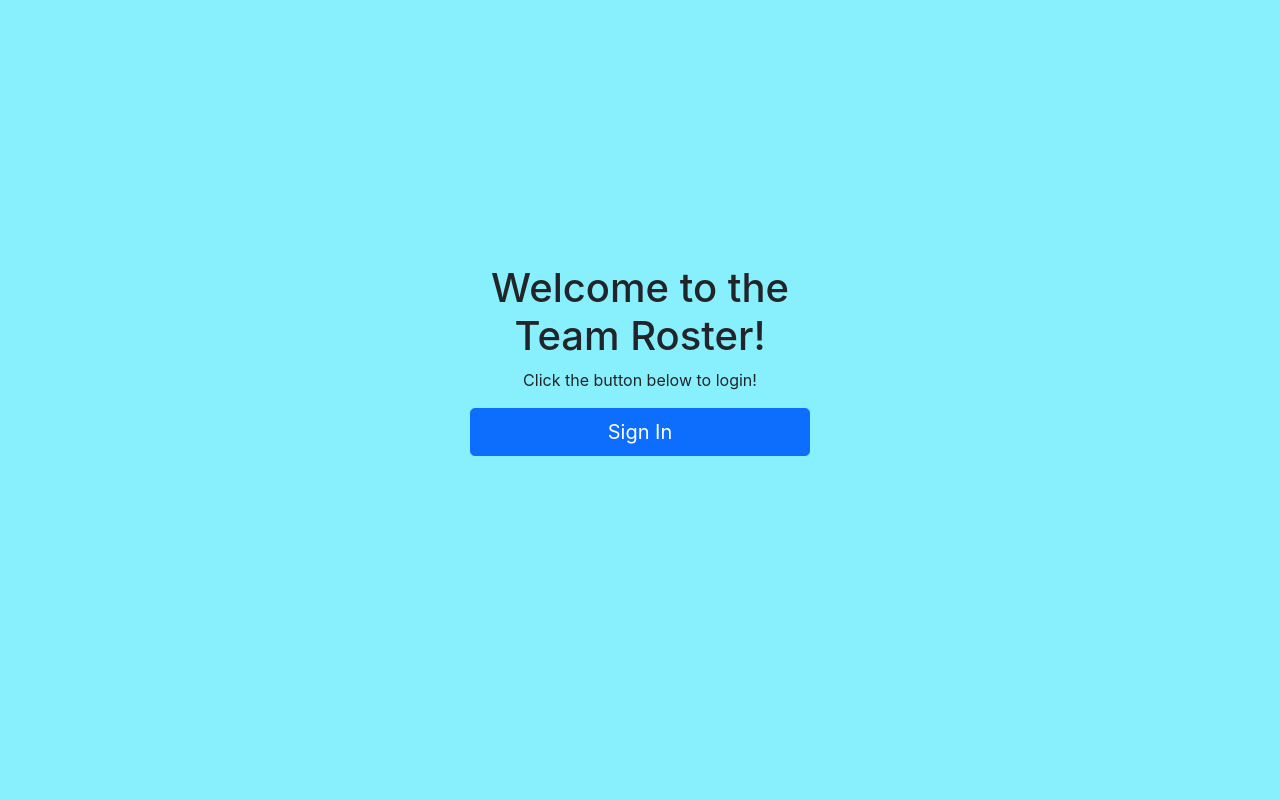
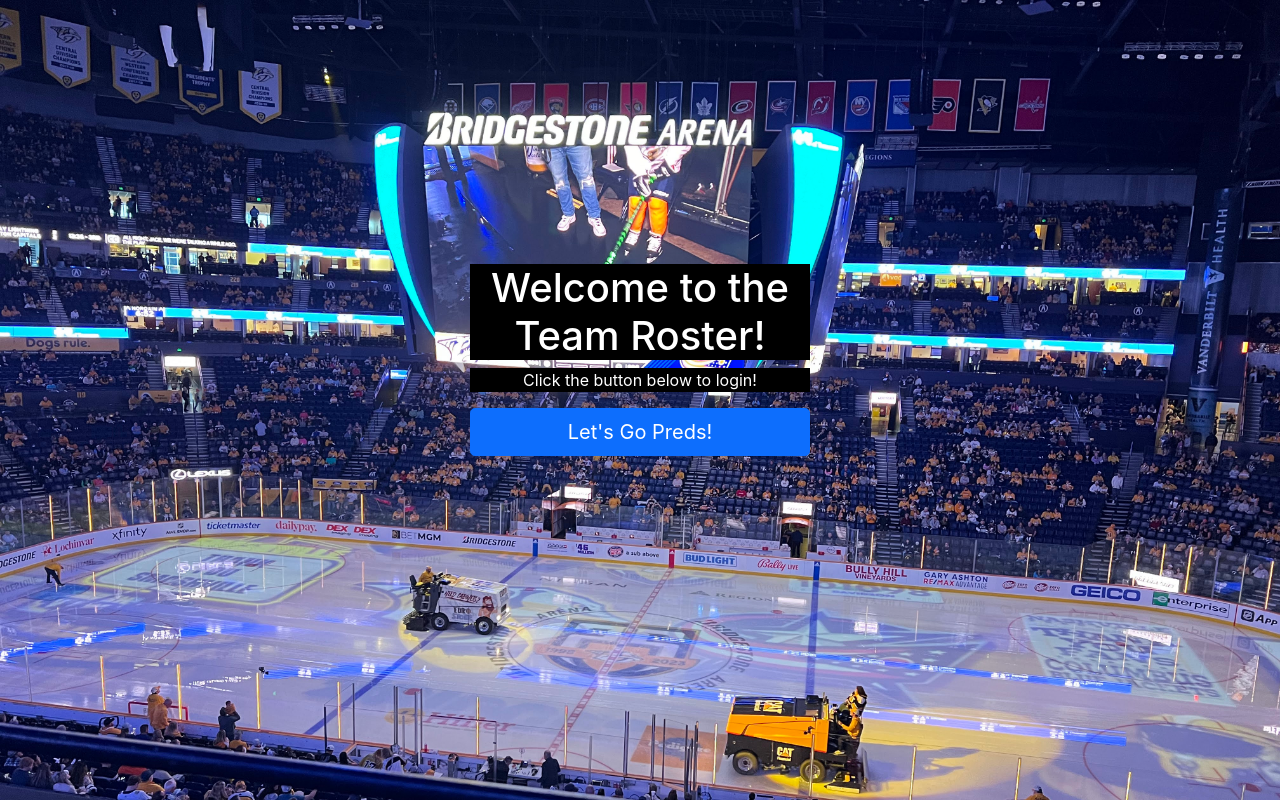
Before and after one commit to taylorseager/INDIVIDUAL-ASSIGNMENT-Team-Roster, a Next.js app: page / in a window 1280 px wide. Built offline with nearby package versions, Linux system fonts and the light colour scheme; no server answers.

Commit message:
styling updates made for text, buttons, navBar

```diff
--- a/components/NavBar.js
+++ b/components/NavBar.js
@@ -18,13 +18,10 @@ export default function NavBar() {
           <Nav className="me-auto">
             {/* CLOSE NAVBAR ON LINK SELECTION: https://stackoverflow.com/questions/72813635/collapse-on-select-react-bootstrap-navbar-with-nextjs-not-working */}
             <Link passHref href="/players">
-              <Nav.Link>Home</Nav.Link>
+              <Nav.Link>Players</Nav.Link>
             </Link>
             <Link passHref href="/players/newPlayer">
               <Nav.Link>Create Players</Nav.Link>
-            </Link>
-            <Link passHref href="/teams/teams">
-              <Nav.Link>Teams</Nav.Link>
             </Link>
             <Button variant="danger" onClick={signOut}>Sign Out</Button>
           </Nav>
--- a/components/Signin.js
+++ b/components/Signin.js
@@ -13,10 +13,10 @@ function Signin() {
         margin: '0 auto',
       }}
     >
-      <h1>Welcome to the Team Roster!</h1>
-      <p>Click the button below to login!</p>
+      <h1 style={{ background: 'black', color: 'white' }}>Welcome to the Team Roster!</h1>
+      <p style={{ background: 'black', color: 'white' }}>Click the button below to login!</p>
       <Button type="button" size="lg" className="copy-btn" onClick={signIn}>
-        Sign In
+        Let&#39;s Go Preds!
       </Button>
     </div>
   );
--- a/pages/[firebaseKey].js
+++ b/pages/[firebaseKey].js
@@ -36,12 +36,12 @@ function ViewPlayer() {
   };
 
   return (
-    <><h1>All Members</h1>
-      <h3>Search All Members:</h3>
+    <><h1 style={{ color: 'white' }}>All Players</h1>
+      <h3 style={{ color: 'white' }}>Search All Players:</h3>
       <div>
         <SearchBar handleSearch={handleSearch} />
       </div>
-      <div className="d-flex flex-wrap">
+      <div id="playerCard" className="d-flex flex-wrap">
         {filteredPlayers.map((player) => (
           <PlayerCard playerObj={player} key={player.firebaseKey} onUpdate={getAllPlayers} />
         ))}
--- a/pages/index.js
+++ b/pages/index.js
@@ -20,9 +20,9 @@ function Home() {
 
   return (
     <div className="text-center my-4">
-      <h1>Welcome {user.displayName.toUpperCase()}!</h1>
+      <h1 style={{ background: 'black', color: 'white' }}>Welcome {user.displayName.toUpperCase()}!</h1>
       <Link href="/players/newPlayer" passHref>
-        <Button>Add A Player</Button>
+        <Button variant="warning">Add A Player</Button>
       </Link>
     </div>
   );
--- a/styles/globals.css
+++ b/styles/globals.css
@@ -18,5 +18,13 @@ a {
 }
 
 body {
-  background-color: #88effd;
+  background-image: url(../public/predBackground.jpg);
+  background-size: cover;
 }
+
+#playerCard {
+  display: flex;
+  justify-content: center;
+  gap: 20px;
+  margin: 10px;
+}
```
Also changed, not shown: components/forms/CreatePlayerForm.js (+2 -35 lines), public/predBackground.jpg (added).
